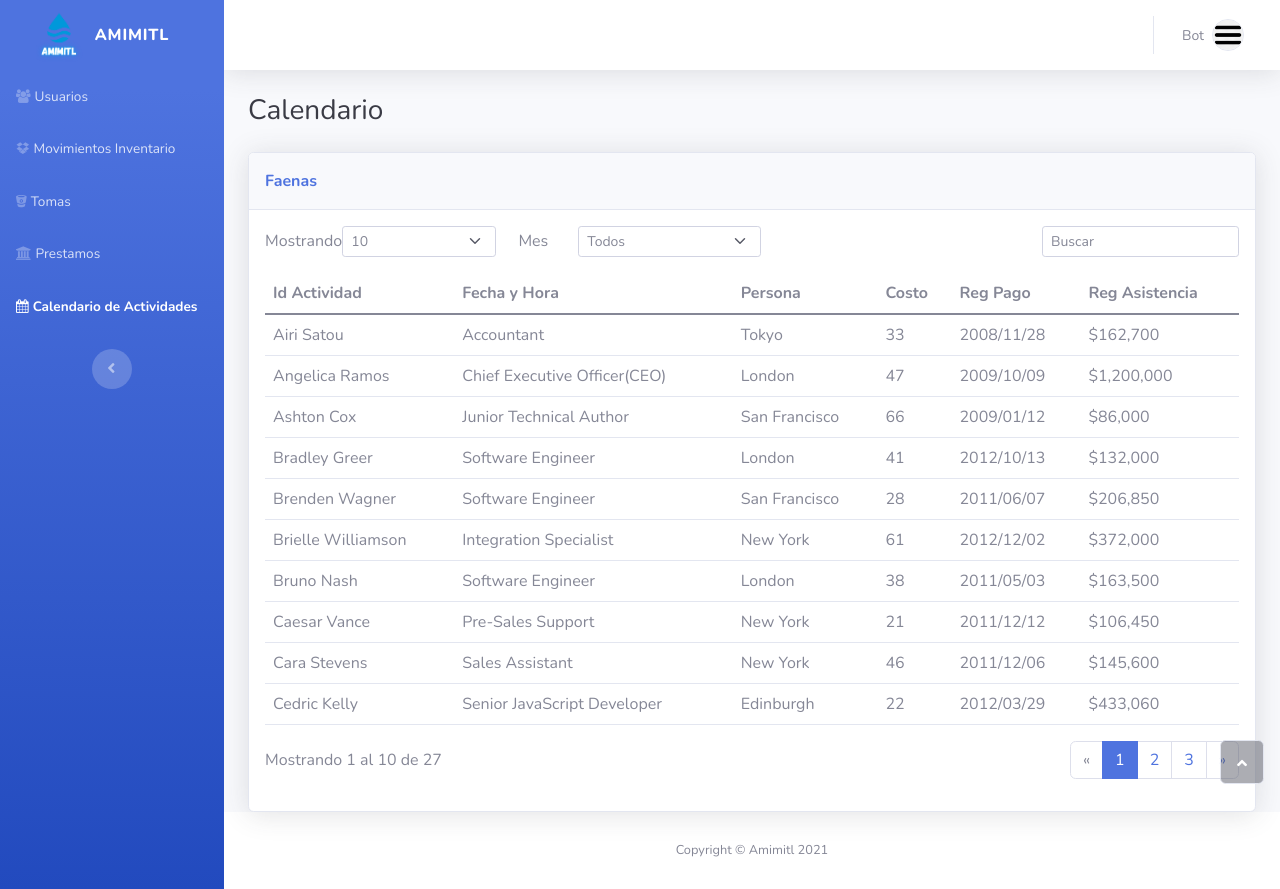
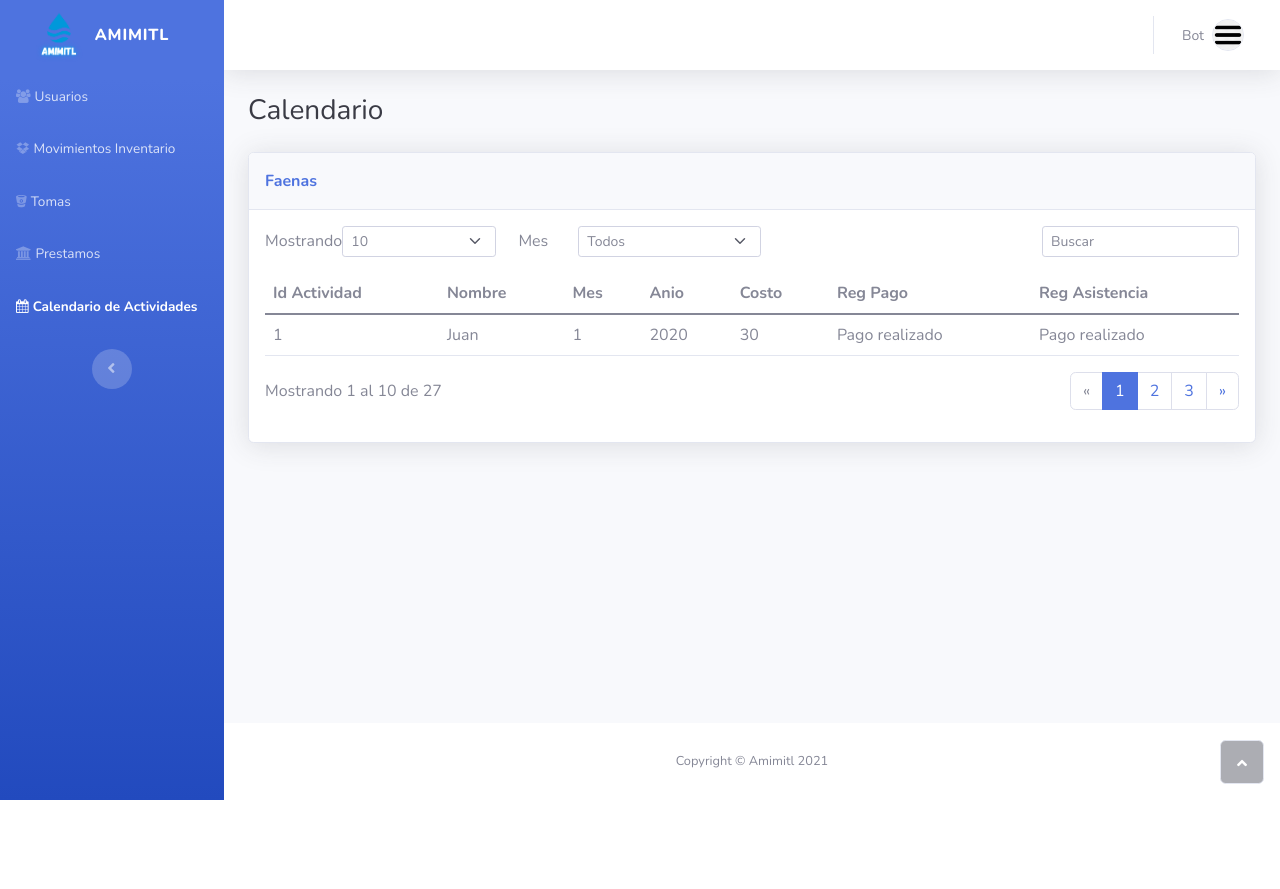
Before and after one commit to pabloacostaflores/control-of-association-members, a PHP site: page /calendario.php in a window 1280 px wide. After the commit the page ends 800 px from the top, so only its background shows below. Run offline with PHP 8.4, Linux system fonts and the light colour scheme; a user stored in the database is signed in; data comes from the database, SQL or seed files in the repository; tables that the repository leaves empty hold one stand-in row (values such as "Sample post").

Commit message:
actividades listas

```diff
--- /dev/null
+++ b/actualizacionFaenas.php
@@ -0,0 +1,110 @@
+<?php
+
+include("assets/php/conexion.php");
+
+if(isset($_GET['pago'])){
+    $id_pago = $_GET['pago'];
+    $sql = "UPDATE actividades SET Estatus=1 WHERE idActividades='$id_pago'";
+
+    $resultado = mysqli_query($conn, $sql);
+    if(!$resultado){
+        echo "<script>alert('Error en el pago');</script>";
+        echo mysqli_error($conn);
+    }
+    else{
+        $monto = 30;
+        $concepto = "Pago de actividad";
+        //Obtener la fecha de hoy huso horario de Mexico
+        date_default_timezone_set('America/Mexico_City');
+        $fecha = date('Y-m-d');
+        $sql4 = "INSERT INTO operacionesfinancieras(Monto, Fecha, Concepto, Administrador_idAdministrador) VALUES ('$monto','$fecha','Pago de Faena','0')";
+        $resultado2 = mysqli_query($conn, $sql4);
+        if(!$resultado2){
+            echo "<script>alert('Error en el pago');</script>";
+            //Mostrar el error
+            echo mysqli_error($conn);
+        }
+        else{
+            echo "<script>alert('Pago hecho');</script>";
+
+            //Seleccionar id de la ultima actividad con la id del usuario
+            $sql3 = "SELECT Mes,Anio,idPersona FROM actividades WHERE idActividades = $id_pago";
+            $resultado3 = mysqli_query($conn, $sql3);
+            if(!$resultado3){
+                echo "<script>alert('Error en la consulta de la actividad');</script>";
+                //Mostrar el error
+                echo mysqli_error($conn);
+            }
+            else {
+                $row = mysqli_fetch_array($resultado3);
+                $mes = $row['Mes'];
+                $anio = $row['Anio'];
+                $id_persona = $row['idPersona'];
+                $mes = $mes + 4;
+                if($mes >12){
+                    $mes = $mes%12;
+                    $mes = $mes + 1;
+                    $anio = $anio + 1;
+                }
+                $sql2 = "INSERT INTO actividades(Mes, Anio,Estatus, idPersona) VALUES ('$mes','$anio','0','$id_persona')";
+                $resultado2 = mysqli_query($conn, $sql2);
+                if(!$resultado2){
+                    echo "<script>alert('Error en la consulta de la actividad');</script>";
+                    //Mostrar el error
+                    echo mysqli_error($conn);
+                }
+                else{
+                    echo "<script>alert('Actividad registrada');</script>";
+                    echo "<script>window.location.href='calendario.php';</script>";
+                }
+            }
+        }
+    }
+}
+if(isset($_GET['asistencia'])){
+    $id_pago = $_GET['asistencia'];
+    $sql = "UPDATE actividades SET Estatus=2 WHERE idActividades='$id_pago'";
+    $resultado = mysqli_query($conn, $sql);
+    if(!$resultado){
+        echo "<script>alert('Asistencia incorrecta');</script>";
+        echo mysqli_error($conn);
+    }
+    else{
+            echo "<script>alert('Asistencia registrada');</script>";
+            $sql3 = "SELECT Mes,Anio,idPersona FROM actividades WHERE idActividades = $id_pago";
+            $resultado3 = mysqli_query($conn, $sql3);
+            if(!$resultado3){
+                echo "<script>alert('Error en la consulta de la actividad');</script>";
+                //Mostrar el error
+                echo mysqli_error($conn);
+            }
+            else {
+                $row = mysqli_fetch_array($resultado3);
+                $mes = $row['Mes'];
+                $anio = $row['Anio'];
+                $id_persona = $row['idPersona'];
+                $mes = $mes + 4;
+                if($mes >12){
+                    $mes = $mes%12;
+                    $mes = $mes + 1;
+                    $anio = $anio + 1;
+                }
+                $sql2 = "INSERT INTO actividades(Mes, Anio,Estatus, idPersona) VALUES ('$mes','$anio','0','$id_persona')";
+                $resultado2 = mysqli_query($conn, $sql2);
+                if(!$resultado2){
+                    echo "<script>alert('Error en la consulta de la actividad');</script>";
+                    //Mostrar el error
+                    echo mysqli_error($conn);
+                }
+                else{
+                    echo "<script>alert('Actividad registrada');</script>";
+                    echo "<script>window.location.href='calendario.php';</script>";
+                }
+            }
+            echo "<script>window.location.href='calendario.php';</script>";
+    }
+
+}
+
+mysqli_close($conn);
+?>
--- a/calendario.php
+++ b/calendario.php
@@ -105,97 +105,67 @@
                                     <thead>
                                         <tr>
                                             <th>Id Actividad</th>
-                                            <th>Fecha y Hora</th>
-                                            <th>Persona</th>
+                                            <th>Nombre</th>
+                                            <th>Mes</th>
+                                            <th>Anio</th>
                                             <th>Costo</th>
                                             <th>Reg Pago</th>
                                             <th>Reg Asistencia</th>
                                         </tr>
                                     </thead>
                                     <tbody>
+                                    <?php
+                                        include ("assets/php/conexion.php");
+                                        $sql = "SELECT * FROM actividades";
+                                        $result = mysqli_query($conn, $sql);
+                                        while($row = mysqli_fetch_assoc($result)){
+                                            ?>
                                         <tr>
-                                            <td>Airi Satou</td>
-                                            <td>Accountant</td>
-                                            <td>Tokyo</td>
-                                            <td>33</td>
-                                            <td>2008/11/28</td>
-                                            <td>$162,700</td>
+                                            <?php
+                                            $nom = $row['idPersona'];
+                                            $sql2 = "SELECT Nombre FROM persona WHERE idPersona = '$nom'";
+                                            $result2 = mysqli_query($conn, $sql2);
+                                            while($row2 = mysqli_fetch_assoc($result2)){
+                                                $nombre = $row2['Nombre'];
+                                            }
+                                            ?>
+                                            <td><?php echo $row['idActividades']; ?></td>
+                                            <td><?php echo $nombre; ?></td>
+                                            <td><?php echo $row['Mes']; ?></td>
+                                            <td><?php echo $row['Anio']; ?></td>
+                                            <td>30</td>
+                                            <?php
+                                                if($row['Estatus']==0){
+                                                    ?>
+                                                    <td><a href="calendario.php?pago=<?php echo $row['idActividades']; ?>"><button class="btn btn-primary" name ="Registrar Pago">Registrar Pago</button></a></td>
+                                                    <td><a href="calendario.php?asistencia=<?php echo $row['idActividades']; ?>"><button class="btn btn-primary">Registrar Asistencia</button></a></td>
+                                                    <?php
+                                                }
+                                                ?>
+                                                <?php
+                                                if ($row['Estatus']==1){
+                                                    ?>
+                                                    <td>Pago realizado</td>
+                                                    <td>Pago realizado</td>
+                                                    <?php
+                                                }
+                                                ?>
+                                                <?php
+                                                if ($row['Estatus']==2){
+                                                    ?>
+                                                    <td>Asistencia registrada</td>
+                                                    <td>Asistencia registrada</td>
+                                                    <?php
+                                                }
+                                                ?>
                                         </tr>
-                                        <tr>
-                                            <td>Angelica Ramos</td>
-                                            <td>Chief Executive Officer(CEO)</td>
-                                            <td>London</td>
-                                            <td>47</td>
-                                            <td>2009/10/09<br></td>
-                                            <td>$1,200,000</td>
-                                        </tr>
-                                        <tr>
-                                            <td>Ashton Cox</td>
-                                            <td>Junior Technical Author</td>
-                                            <td>San Francisco</td>
-                                            <td>66</td>
-                                            <td>2009/01/12<br></td>
-                                            <td>$86,000</td>
-                                        </tr>
-                                        <tr>
-                                            <td>Bradley Greer</td>
-                                            <td>Software Engineer</td>
-                                            <td>London</td>
-                                            <td>41</td>
-                                            <td>2012/10/13<br></td>
-                                            <td>$132,000</td>
-                                        </tr>
-                                        <tr>
-                                            <td>Brenden Wagner</td>
-                                            <td>Software Engineer</td>
-                                            <td>San Francisco</td>
-                                            <td>28</td>
-                                            <td>2011/06/07<br></td>
-                                            <td>$206,850</td>
-                                        </tr>
-                                        <tr>
-                                            <td>Brielle Williamson</td>
-                                            <td>Integration Specialist</td>
-                                            <td>New York</td>
-                                            <td>61</td>
-                                            <td>2012/12/02<br></td>
-                                            <td>$372,000</td>
-                                        </tr>
-                                        <tr>
-                                            <td>Bruno Nash<br></td>
-                                            <td>Software Engineer</td>
-                                            <td>London</td>
-                                            <td>38</td>
-                                            <td>2011/05/03<br></td>
-                                            <td>$163,500</td>
-                                        </tr>
-                                        <tr>
-                                            <td>Caesar Vance</td>
-                                            <td>Pre-Sales Support</td>
-                                            <td>New York</td>
-                                            <td>21</td>
-                                            <td>2011/12/12<br></td>
-                                            <td>$106,450</td>
-                                        </tr>
-                                        <tr>
-                                            <td>Cara Stevens</td>
-                                            <td>Sales Assistant</td>
-                                            <td>New York</td>
-                                            <td>46</td>
-                                            <td>2011/12/06<br></td>
-                                            <td>$145,600</td>
-                                        </tr>
-                                        <tr>
-                                            <td>Cedric Kelly</td>
-                                            <td>Senior JavaScript Developer</td>
-                                            <td>Edinburgh</td>
-                                            <td>22</td>
-                                            <td>2012/03/29<br></td>
-                                            <td>$433,060</td>
-                                        </tr>
+                                        <?php
+                                        }
+                                    ?>
+                                    <?php
+                                        include("actualizacionFaenas.php");
+                                        ?>
                                     </tbody>
-                                    <tfoot>
-                                        <tr></tr>
                                     </tfoot>
                                 </table>
                             </div>
```
